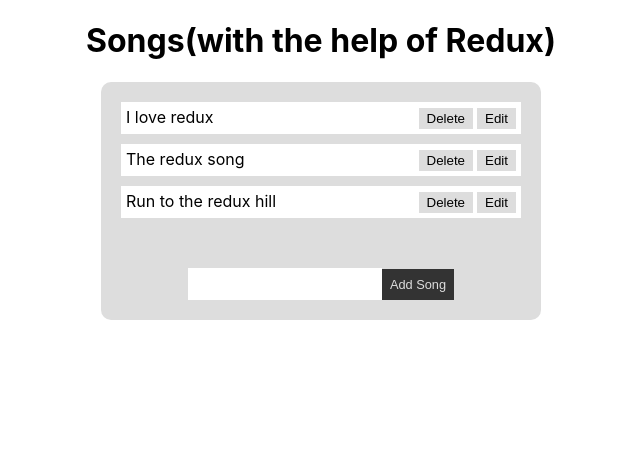
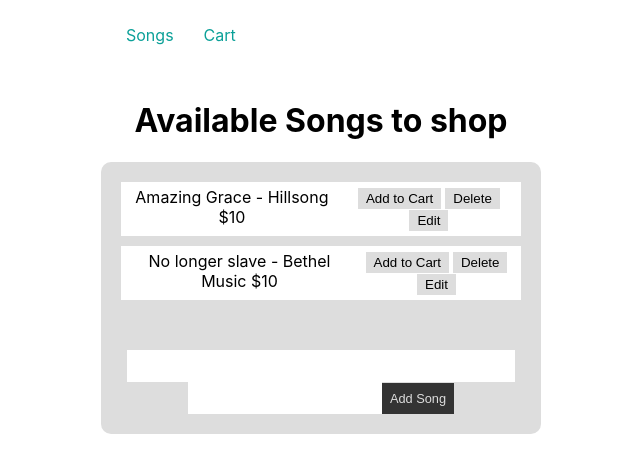
Before and after one commit to davidofug/simple-react-redux, a React (Create React App) app: page / in a window 1280 px wide. Shown: the top 472 px of the page, without its empty margins (319-959 px from the left). Built offline with nearby package versions, Linux system fonts and the light colour scheme.

Commit message:
Router dom and Cart experience

```diff
--- a/package.json
+++ b/package.json
@@ -9,6 +9,7 @@
     "react": "^18.2.0",
     "react-dom": "^18.2.0",
     "react-redux": "^8.0.4",
+    "react-router-dom": "^6.4.2",
     "react-scripts": "5.0.1",
     "redux": "^4.2.0",
     "web-vitals": "^2.1.0"
--- a/src/App.js
+++ b/src/App.js
@@ -2,16 +2,32 @@ import React from "react";
 import { Provider } from "react-redux";
 import { createStore } from "redux";
 import allReducers from "./reducers";
+import { BrowserRouter as Router, Routes, Route, Link } from "react-router-dom";
 // Components
+import Cart from "./components/Cart";
 import SongList from "./components/SongList";
 const store = createStore(allReducers);
 function App() {
 	return (
 		<Provider store={store}>
-			<div className="App">
-				<h1>Songs(with the help of Redux)</h1>
-				<SongList />
-			</div>
+			<Router>
+				<div className="App">
+					<nav>
+						<ul>
+							<li>
+								<Link to="/">Songs</Link>
+							</li>
+							<li>
+								<Link to="/cart">Cart</Link>
+							</li>
+						</ul>
+					</nav>
+					<Routes>
+						<Route path="/" element={<SongList />} />
+						<Route path="/cart" element={<Cart />} />
+					</Routes>
+				</div>
+			</Router>
 		</Provider>
 	);
 }
--- /dev/null
+++ b/src/actions/cartActions.js
@@ -0,0 +1,8 @@
+import { ADD_SONG_TO_CART } from "../actions/types";
+
+export const addSongToCart = (song) => {
+	return {
+		type: ADD_SONG_TO_CART,
+		payload: song,
+	};
+};
--- a/src/actions/songActions.js
+++ b/src/actions/songActions.js
@@ -1,5 +1,6 @@
 import {
 	ADD_SONG,
+	ADD_SONG_TO_CART,
 	DELETE_SONG,
 	EDIT_SONG,
 	UPDATE_SONG,
@@ -13,6 +14,12 @@ export const addSong = (song) => {
 	};
 };
 
+export const addSongToCart = (song) => {
+	return {
+		type: ADD_SONG_TO_CART,
+		payload: song,
+	};
+};
 export const removeSong = (index) => {
 	return {
 		type: DELETE_SONG,
@@ -27,10 +34,12 @@ export const editSong = (index) => {
 	};
 };
 
-export const updateSong = (title, index) => {
+export const updateSong = (title, artist, cost, index) => {
 	return {
 		type: UPDATE_SONG,
 		title,
+		artist,
+		cost,
 		index,
 	};
 };
--- a/src/actions/types.js
+++ b/src/actions/types.js
@@ -1,4 +1,5 @@
 export const ADD_SONG = "ADD_SONG";
+export const ADD_SONG_TO_CART = "ADD_SONG_TO_CART";
 export const DELETE_SONG = "DELETE_SONG";
 export const EDIT_SONG = "EDIT_SONG";
 export const UPDATE_SONG = "UPDATE_SONG";
--- /dev/null
+++ b/src/components/Cart.js
@@ -0,0 +1,27 @@
+import React, { Component } from "react";
+import { connect } from "react-redux";
+class Cart extends Component {
+	render() {
+		const { items } = this.props;
+		if (items?.length > 0) {
+			return (
+				<div>
+					<h1>My Cart</h1>
+					<ul>
+						{items.map((item, index) => (
+							<li key={index.toString()}>
+								{item.title} - {item.artist} ${item.cost}
+							</li>
+						))}
+					</ul>
+				</div>
+			);
+		}
+	}
+}
+
+const mapStateToProps = (state) => ({
+	...state.items,
+});
+
+export default connect(mapStateToProps, {})(Cart);
--- a/src/components/SongList.js
+++ b/src/components/SongList.js
@@ -7,17 +7,22 @@ import {
 	updateSong,
 	cancelEdit,
 } from "../actions/songActions";
-
+import { addSongToCart } from "../actions/cartActions";
 class SongList extends React.Component {
 	constructor(props) {
 		super(props);
 		this.state = {
-			newSong: "",
-			currentVal: "",
+			title: "",
+			artist: "",
+			cost: 0.0,
+			currentTitle: "",
+			currentArtist: "",
+			currentCost: 0.0,
 		};
 
 		this.onChange = this.onChange.bind(this);
 		this.onSubmit = this.onSubmit.bind(this);
+		this.addToCart = this.addToCart.bind(this);
 		this.remove = this.remove.bind(this);
 		this.edit = this.edit.bind(this);
 		this.update = this.update.bind(this);
@@ -29,11 +34,18 @@ class SongList extends React.Component {
 		e.preventDefault();
 
 		const addedSong = {
-			title: this.state.newSong,
+			title: this.state.title,
+			artist: this.state.artist,
+			cost: this.state.cost,
 		};
 
 		this.props.addSong(addedSong);
-		this.setState({ newSong: "" });
+		this.setState({ title: "", artist: "", cost: 0.0 });
+	}
+
+	addToCart(i) {
+		const song = this.props.songs[i];
+		this.props.addSongToCart(song);
 	}
 
 	onChange(e) {
@@ -48,14 +60,23 @@ class SongList extends React.Component {
 		this.props.removeSong(i);
 	}
 
-	edit(i, title) {
+	edit(i, title, artist, cost) {
 		this.props.editSong(i);
-		this.setState({ currentVal: title });
+		this.setState({
+			currentTitle: title,
+			currentArtist: artist,
+			currentCost: cost,
+		});
 	}
 
 	update(i) {
-		this.props.updateSong(this.state.currentVal, i);
-		this.setState({ currentVal: "" });
+		this.props.updateSong(
+			this.state.currentTitle,
+			this.state.currentArtist,
+			this.state.currentCost,
+			i
+		);
+		this.setState({ currentTitle: "", currentArtist: "", currentCost: "" });
 	}
 
 	cancel(i) {
@@ -63,22 +84,37 @@ class SongList extends React.Component {
 	}
 
 	render() {
-		const { songs } = this.props.songs;
+		const { songs } = this.props;
 		return (
+			<>
+				<h1>Available Songs to shop</h1>
 				<ul>
 					{songs.map((song, i) => {
 						return (
 							<Fragment key={song.title}>
 								{!song.editing ? (
 									<li>
-									{song.title}
+										{song.title} - {song.artist} $
+										{song.cost}
 										<span>
-										<button onClick={() => this.remove(i)}>
+											<button
+												onClick={() =>
+													this.addToCart(i)
+												}>
+												Add to Cart
+											</button>
+											<button
+												onClick={() => this.remove(i)}>
 												Delete
 											</button>
 											<button
 												onClick={() =>
-												this.edit(i, song.title)
+													this.edit(
+														i,
+														song.title,
+														song.artist,
+														song.cost
+													)
 												}>
 												Edit
 											</button>
@@ -89,16 +125,30 @@ class SongList extends React.Component {
 										<form>
 											<input
 												type="text"
-											name="currentVal"
-											value={this.state.currentVal}
+												name="currentTitle"
+												value={this.state.currentTitle}
+												onChange={this.updatedVal}
+											/>
+											<input
+												type="text"
+												name="currentArtist"
+												value={this.state.currentArtist}
+												onChange={this.updatedVal}
+											/>
+											<input
+												type="text"
+												name="currentCost"
+												value={this.state.currentCost}
 												onChange={this.updatedVal}
 											/>
 										</form>
 										<span>
-										<button onClick={() => this.cancel(i)}>
+											<button
+												onClick={() => this.cancel(i)}>
 												Cancel
 											</button>
-										<button onClick={() => this.update(i)}>
+											<button
+												onClick={() => this.update(i)}>
 												Update
 											</button>
 										</span>
@@ -110,22 +160,34 @@ class SongList extends React.Component {
 					<form onSubmit={this.onSubmit}>
 						<input
 							type="text"
-						name="newSong"
+							name="title"
+							onChange={this.onChange}
+						/>
+						<input
+							type="text"
+							name="artist"
+							onChange={this.onChange}
+						/>
+						<input
+							type="text"
+							name="cost"
 							onChange={this.onChange}
 						/>
 						<input type="submit" value="Add Song" />
 					</form>
 				</ul>
+			</>
 		);
 	}
 }
 
 const mapStateToProps = (state) => ({
-	songs: state.songs,
+	...state.songs,
 });
 
 export default connect(mapStateToProps, {
 	addSong,
+	addSongToCart,
 	removeSong,
 	editSong,
 	updateSong,
--- a/src/index.css
+++ b/src/index.css
@@ -54,3 +54,17 @@ ul > form input[type="submit"] {
 	color: #ddd;
 	font-size: 0.8rem;
 }
+
+nav {
+}
+nav > ul {
+	display: flex;
+	flex-direction: row;
+	gap: 20px;
+	width: 100%;
+	background-color: transparent;
+}
+nav > ul > li > a {
+	text-decoration: none;
+	color: rgb(11, 160, 152);
+}
--- /dev/null
+++ b/src/reducers/cartReducer.js
@@ -0,0 +1,16 @@
+import { ADD_SONG_TO_CART } from "../actions/types";
+
+const initialState = {
+	items: [],
+};
+
+export default function cartReducer(state = initialState, action) {
+	switch (action.type) {
+		case ADD_SONG_TO_CART:
+			return {
+				items: [action.payload, ...state.items],
+			};
+		default:
+			return state;
+	}
+}
--- a/src/reducers/index.js
+++ b/src/reducers/index.js
@@ -1,8 +1,10 @@
 import { combineReducers } from "redux";
 import songsReducer from "./songsReducer";
+import cartReducer from "./cartReducer";
 
 const allReducers = combineReducers({
 	songs: songsReducer,
+	items: cartReducer,
 });
 
 export default allReducers;
--- a/src/reducers/songsReducer.js
+++ b/src/reducers/songsReducer.js
@@ -8,10 +8,20 @@ import {
 
 const initialState = {
 	songs: [
-		{ title: "I love redux", editing: false },
-		{ title: "The redux song", editing: false },
-		{ title: "Run to the redux hill", editing: false },
+		{
+			title: "Amazing Grace",
+			artist: "Hillsong",
+			cost: 10.0,
+			editing: false,
+		},
+		{
+			title: "No longer slave",
+			artist: "Bethel Music",
+			cost: 10.0,
+			editing: false,
+		},
 	],
+	cart: [],
 };
 
 export default function songsReducer(state = initialState, action) {
```
Also changed, not shown: 1 other file (tests, documents, lock files or other folders). Lines whose indentation alone changed are shown as unchanged.
